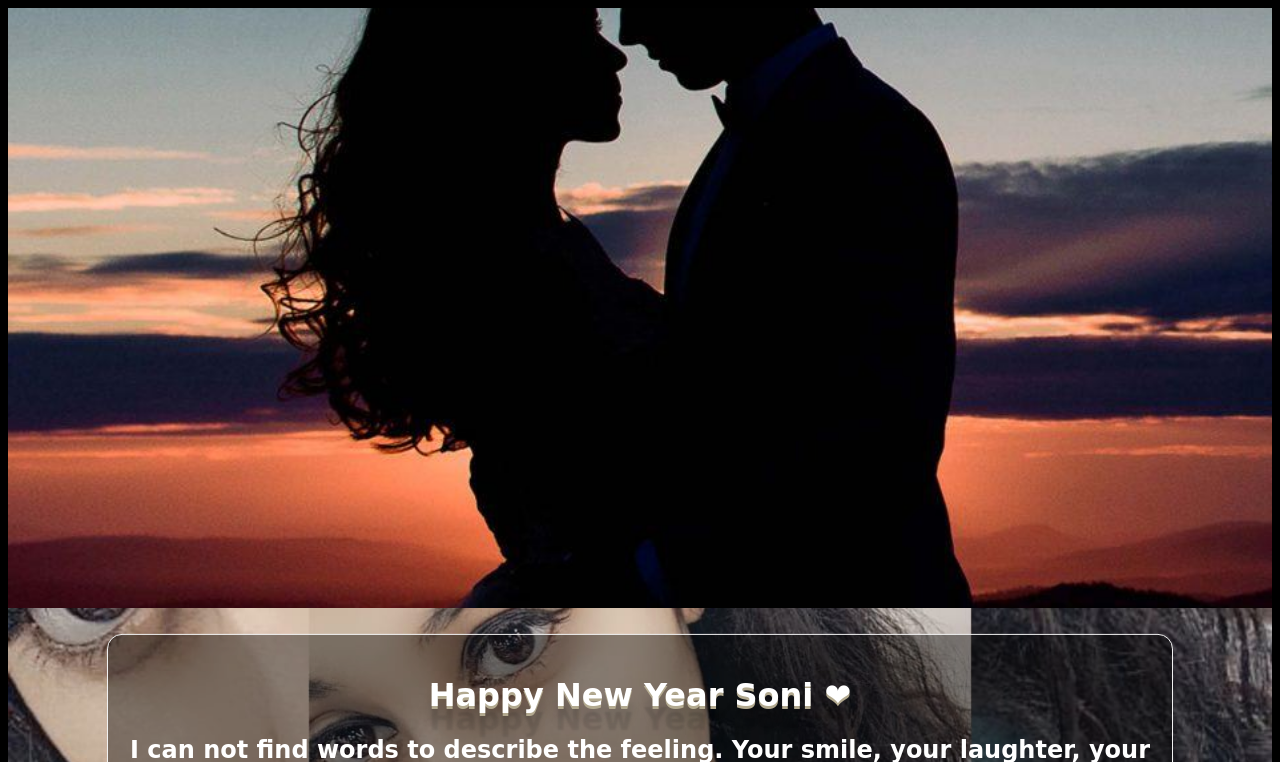
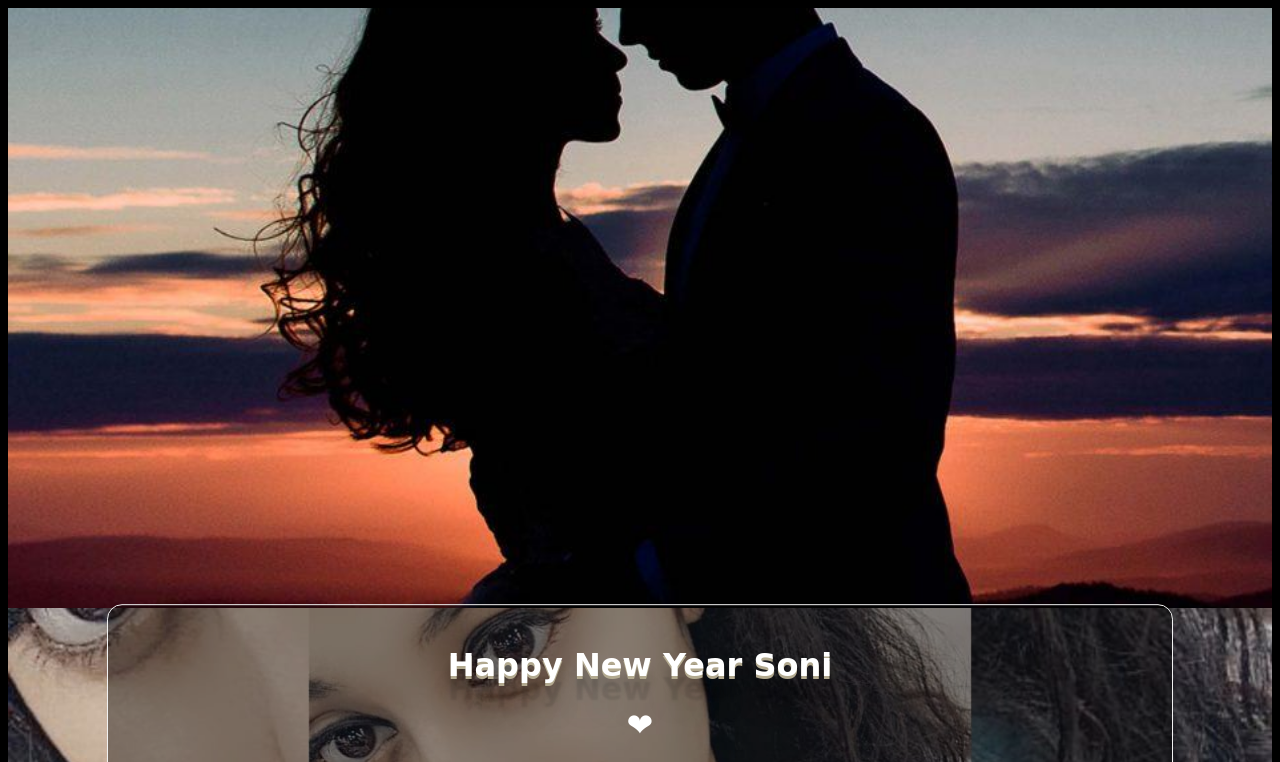
Before and after one commit to iamabhishekjaiswal01/soni, a plain HTML site: page index.html in a window 1280 px wide. Shown: the top 762 px of the page. Drawn offline with nearby package versions, Linux system fonts and the light colour scheme.

Commit message:
Update index.html

```diff
--- a/index.html
+++ b/index.html
@@ -15,7 +15,8 @@
 <div id="wish4" class="backpic"></div>
 <div id="purpose">
 
-<h1 class="new">Happy New Year Soni &#x2764;</h1>
+<span><h1 class="new">Happy New Year Soni</h1><h1>&#x2764;</h1></span>
+
 <h2>I can not find words to describe the feeling. Your smile, your laughter, your bright eyes, your curly hair  – I love everything about you, and my biggest New Year’s wish will be your happiness even if I am with you or not.
 <br> Your sweet softness and tenderness make me feel like I have to protect you from all your troubles and difficulties, and I promise you to be the one who always has your back. A poem written below for you, obviously I didn't wrote it ,I searched it on net ! 😉 Have an amazing New Year, Happy 2021 ! &#128158;</h2>
 
```
